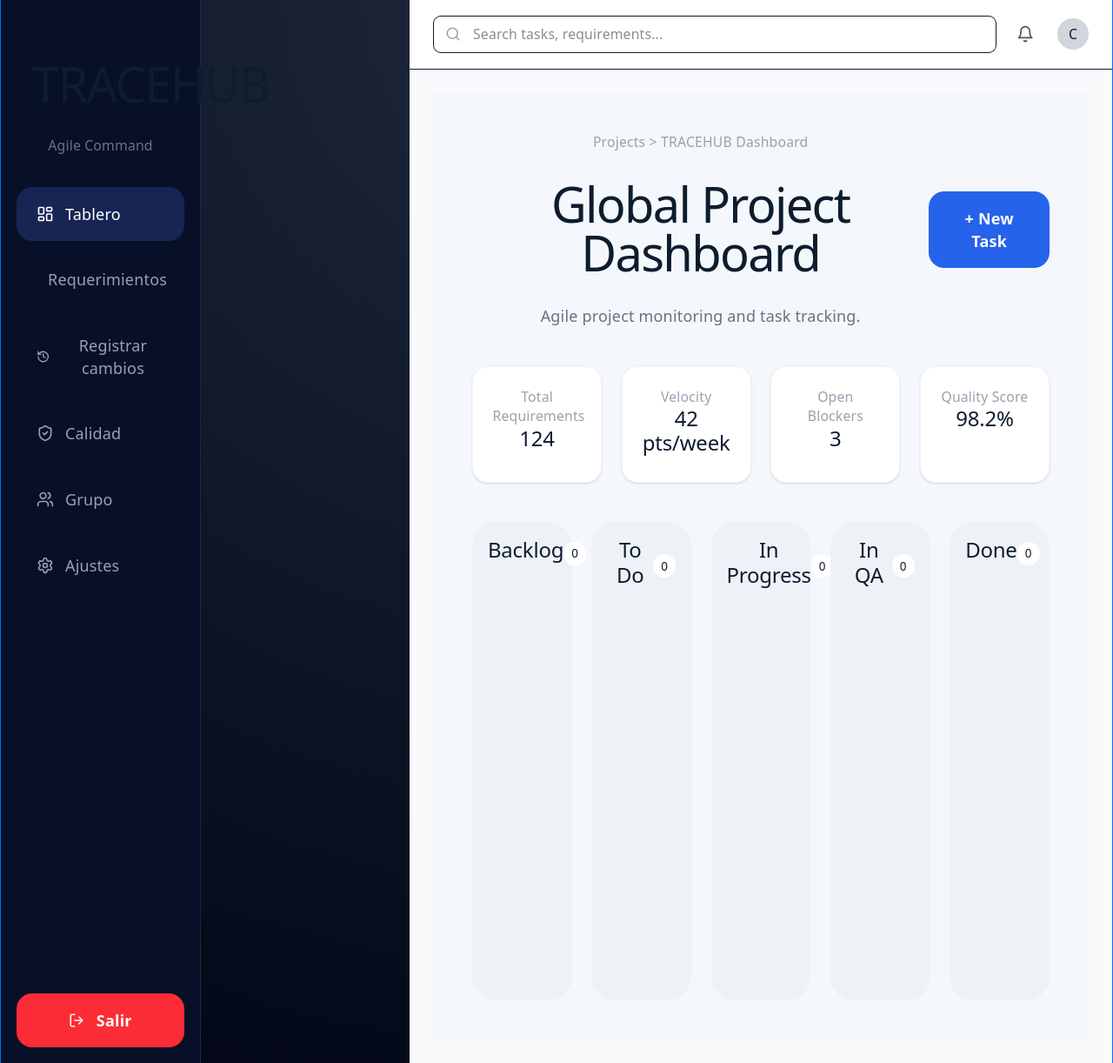
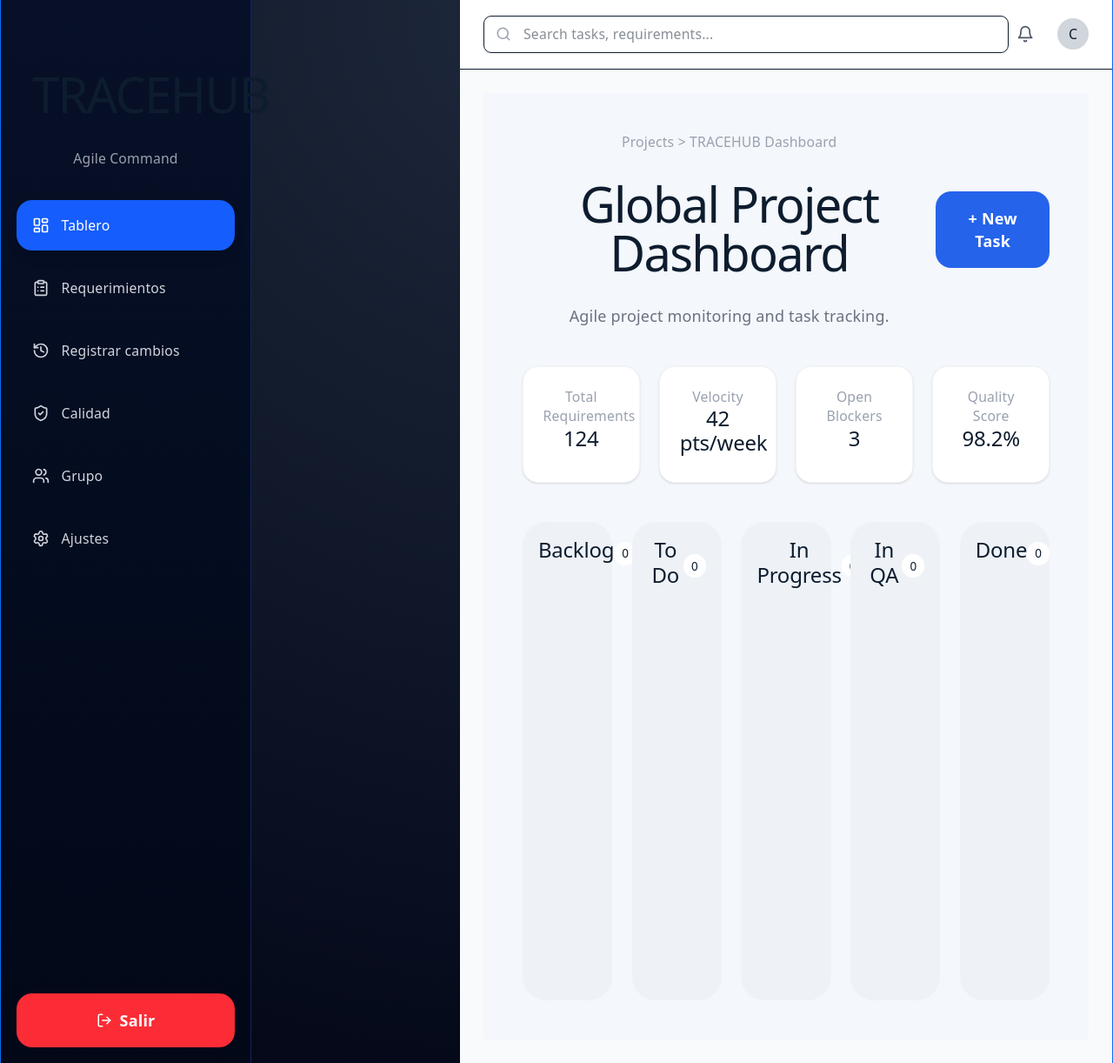
Before and after one commit to carolina308/tracehub, a React (Vite) app: page /dashboard in a window 1280 px wide. Shown: the whole page at 87% size. Built offline with nearby package versions, Linux system fonts and the light colour scheme.

Commit message:
feat: enhance Sidebar styling and improve menu item interactions

```diff
--- a/src/components/Sidebar.tsx
+++ b/src/components/Sidebar.tsx
@@ -47,43 +47,46 @@ const Sidebar = () => {
   ];
 
   return (
-    <aside className="w-[230px] min-h-screen bg-[#081028] flex flex-col justify-between border-r border-[#1e293b]">
+    <aside className="w-64 min-h-screen bg-gradient-to-b from-[#071028] to-[#020817] border-r border-blue-950 flex flex-col justify-between">
+
       {/* TOP */}
       <div>
+
         {/* LOGO */}
-        <div className="p-8">
-          <h1 className="text-5xl font-bold text-[#2563eb]">
+        <div className="px-8 pt-10 pb-8">
+          <h1 className="text-4xl font-extrabold text-blue-500 tracking-wide">
             TRACEHUB
           </h1>
 
-          <p className="text-gray-500 text-sm mt-4">
+          <p className="text-gray-400 text-sm mt-2">
             Agile Command
           </p>
         </div>
 
         {/* MENU */}
-        <nav className="px-4 space-y-3">
+        <nav className="flex flex-col gap-3 px-4">
+
           {menu.map((item) => {
             const Icon = item.icon;
 
-            const active =
-              location.pathname === item.path;
+            const active = location.pathname === item.path;
 
             return (
               <Link
                 key={item.name}
                 to={item.path}
-                className={`flex items-center gap-3 px-5 py-4 rounded-2xl transition-all ${
-                  active
-                    ? "bg-[#172554] text-white"
-                    : "text-gray-400 hover:bg-[#111827]"
-                }`}
+                className={`flex items-center gap-3 px-4 py-4 rounded-2xl transition-all duration-200 text-sm font-medium
+
+                  ${
+                    active
+                      ? "bg-blue-600 text-white shadow-lg"
+                      : "text-gray-300 hover:bg-[#101b35] hover:text-white"
+                  }
+                `}
               >
                 <Icon size={20} />
 
-                <span className="font-medium">
-                  {item.name}
-                </span>
+                <span>{item.name}</span>
               </Link>
             );
           })}
@@ -92,8 +95,26 @@ const Sidebar = () => {
 
       {/* BOTTOM */}
       <div className="p-4">
-        <button className="w-full bg-red-500 hover:bg-red-600 transition-all text-white rounded-2xl py-4 flex items-center justify-center gap-3 font-semibold">
+
+        <button
+          className="
+            w-full
+            flex
+            items-center
+            justify-center
+            gap-2
+            bg-red-500
+            hover:bg-red-600
+            text-white
+            py-4
+            rounded-2xl
+            transition-all
+            duration-200
+            font-semibold
+          "
+        >
           <LogOut size={18} />
+
           Salir
         </button>
       </div>
```
